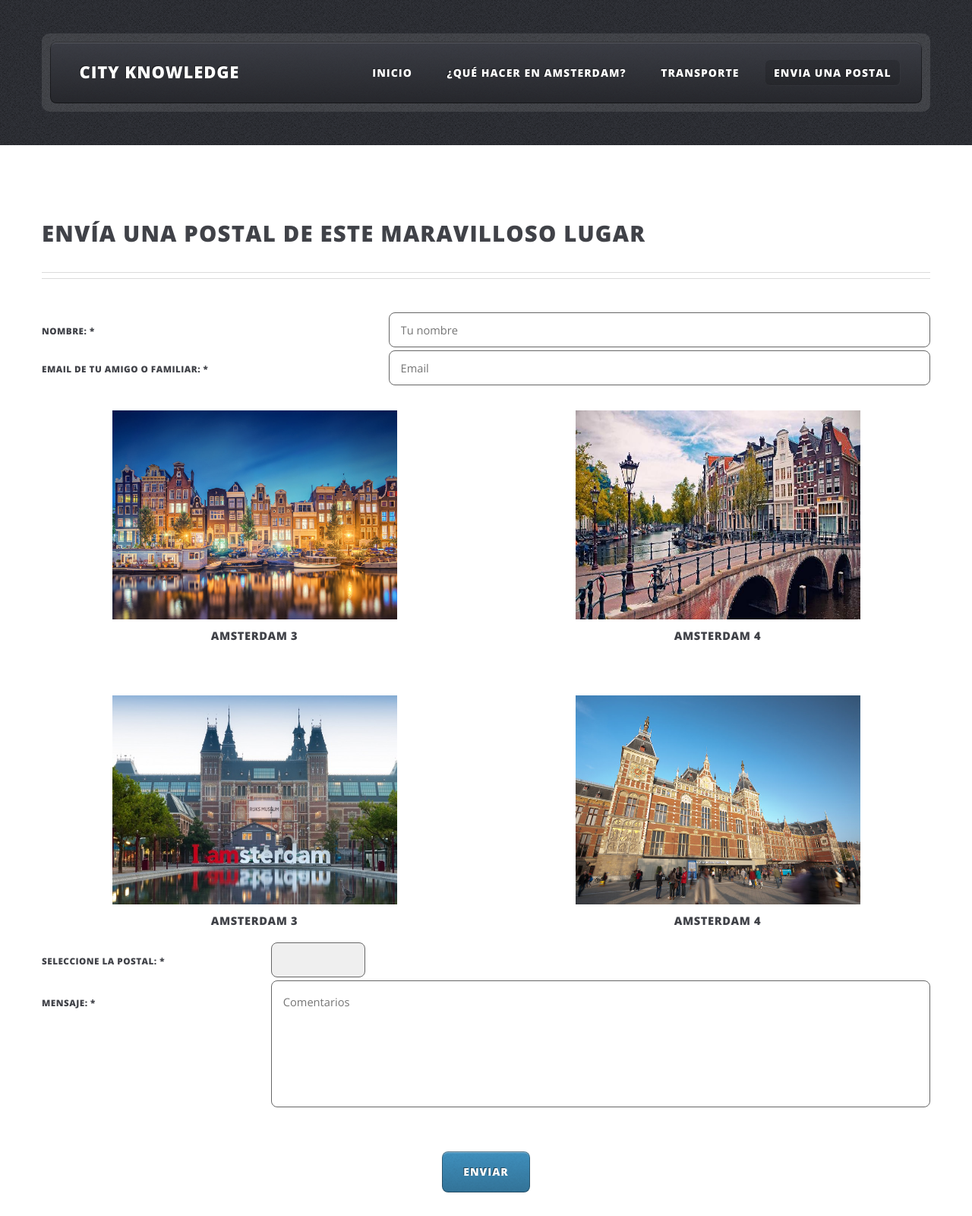
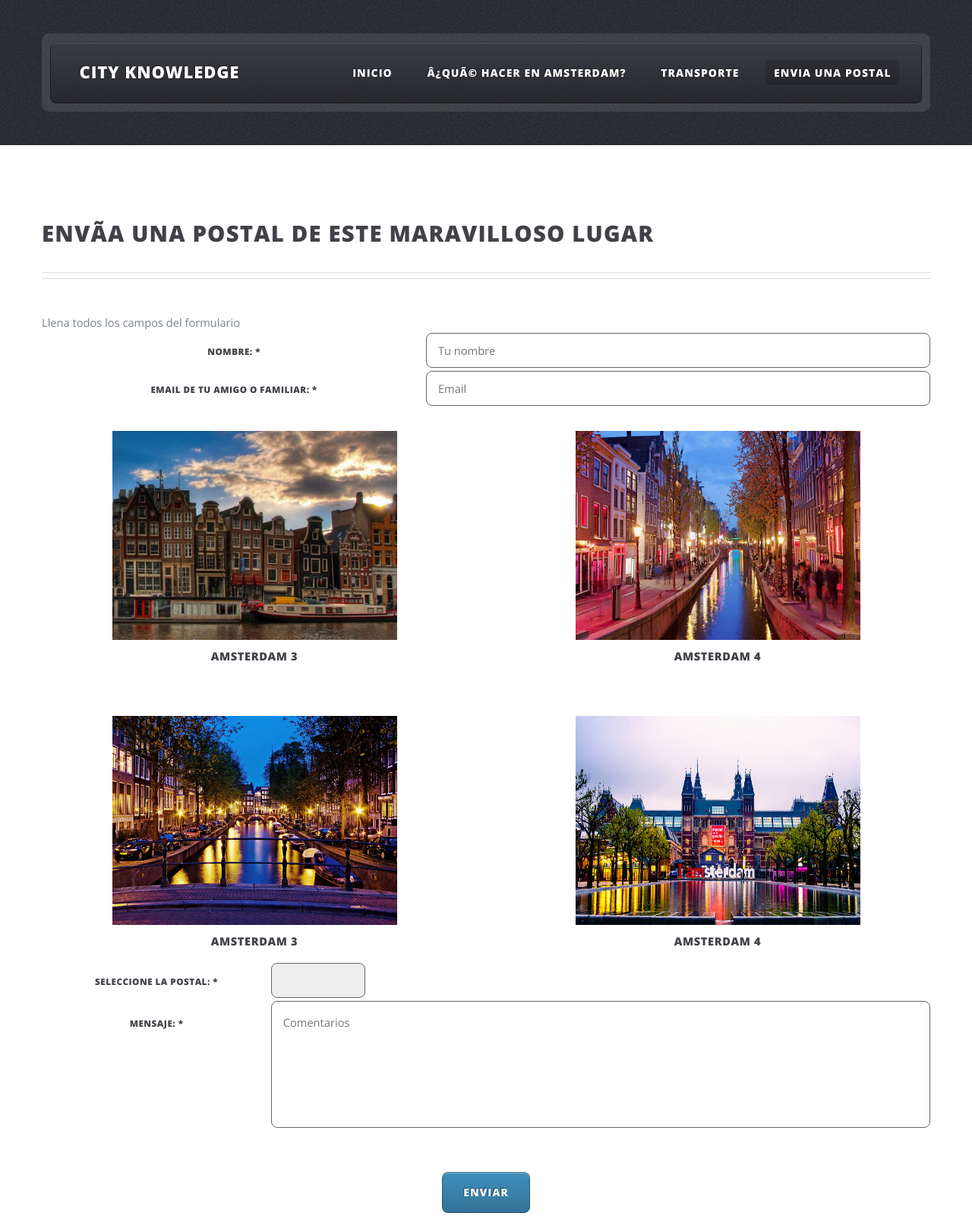
Before and after one commit to astrov01/Amsterdam, a plain HTML site: page postal.html in a window 1280 px wide. Shown: the top 1600 px of the page at 76% size. Drawn offline with nearby package versions, Linux system fonts and the light colour scheme.

Commit message:
Pequeños cambios de accesibilidad

```diff
--- a/assets/css/main.css
+++ b/assets/css/main.css
@@ -6,7 +6,6 @@
 	html5up.net | @n33co
 	Free for personal and commercial use under the CCA 3.0 license (html5up.net/license)
 */
-
 /* Reset */
 
 	html, body, div, span, applet, object, iframe, h1, h2, h3, h4, h5, h6, p, blockquote, pre, a, abbr, acronym, address, big, cite, code, del, dfn, em, img, ins, kbd, q, s, samp, small, strike, strong, sub, sup, tt, var, b, u, i, center, dl, dt, dd, ol, ul, li, fieldset, form, label, legend, table, caption, tbody, tfoot, thead, tr, th, td, article, aside, canvas, details, embed, figure, figcaption, footer, header, hgroup, menu, nav, output, ruby, section, summary, time, mark, audio, video {
@@ -2425,3 +2424,8 @@ figure:hover img {
 	width: 100%;
 	height: 100%;
 }
+
+#contenido{
+	align-content: center;
+	text-align: center;
+}
--- a/postal.html
+++ b/postal.html
@@ -33,7 +33,7 @@
 	<script language="JavaScript">
 		function pregunta(){
 
-				var mensaje = confirm('¿Estas seguro de enviar este formulario?');
+			var mensaje = confirm('Â¿Estas seguro de enviar este formulario?');
 
 			if(mensaje) {
 				alert("Se ha enviado su postal, espero la disfrute.");
@@ -67,7 +67,7 @@
 					<nav id="nav">
 						<ul>
 							<li><a href="index.html">Inicio</a></li>
-												<li><a href="quehacer.html">¿Qué hacer en Amsterdam?</a></li>
+							<li><a href="quehacer.html">Â¿QuÃ© hacer en Amsterdam?</a></li>
 							<li><a href="transporte.html">Transporte</a></li>
 							<li class="current_page_item"><a href="postal.html">Envia una postal</a></li>
 						</ul>
@@ -90,14 +90,16 @@
 
 
 						<header class="major">
-												<h2>Envía una postal de este maravilloso lugar</h2>
+							<h2>EnvÃ­a una postal de este maravilloso lugar</h2>
 						</header>
 
-											<div id="contenido" align="center" text-align="center">
-
+						<div id="contenido">
 							<form name="enviarPostal" method="get" action="postal.html">
-													<table summary="Formulario">
+								<table>
 									<tbody>
+									<tr>
+										<th>Llena todos los campos del formulario</th>
+									</tr>
 									<tr>
 										<td>
 											<label for="nombre">Nombre: *</label>
@@ -121,7 +123,7 @@
 								<div class="row">
 									<div class="col-md-6" id="postal_1">
 										<figure>
-																	<img src="images/Amsterdam4.jpg" width="375px" height="275px" alt="Selecciona la imagen de tu postal">
+											<img src="./images/postal_1.jpg" width="375px" height="275px" alt="Selecciona la imagen de tu postal">
 										</figure>
 										<h4>Amsterdam 3</h4>
 									</div>
@@ -129,7 +131,7 @@
 
 									<div class="col-md-6" id="postal_2">
 										<figure>
-																	<img src="images/AmsterdamLogo_Cambiada.jpg" width="375px" height="275px" alt="Selecciona la imagen de tu postal">
+											<img src="./images/postal_2.jpg" width="375px" height="275px" alt="Selecciona la imagen de tu postal">
 										</figure>
 										<h4>Amsterdam 4</h4>
 									</div>
@@ -141,7 +143,7 @@
 								<div class="row">
 									<div class="col-md-6" id="postal_3">
 										<figure>
-																	<img src="images/Amsterdam3.jpg" width="375px" height="275px" alt="Selecciona la imagen de tu postal">
+											<img src="./images/postal_3.jpg" width="375px" height="275px" alt="Selecciona la imagen de tu postal">
 										</figure>
 										<h4>Amsterdam 3</h4>
 									</div>
@@ -149,14 +151,14 @@
 
 									<div class="col-md-6" id="postal_4">
 										<figure>
-																	<img src="images/Amsterdam5.jpg" width="375px" height="275px" alt="Selecciona la imagen de tu postal">
+											<img src="./images/postal_4.jpg" width="375px" height="275px" alt="Selecciona la imagen de tu postal">
 										</figure>
 										<h4>Amsterdam 4</h4>
 									</div>
 
 								</div>
 
-														<table summary="FormularioSeleccion">
+								<table>
 									<tbody>
 									<tr>
 										<td>
```
Also changed, not shown: index.html (+0 -1 lines), quehacer.html (+6 -6 lines), transporte.html (+7 -7 lines). Lines whose indentation alone changed are shown as unchanged.
